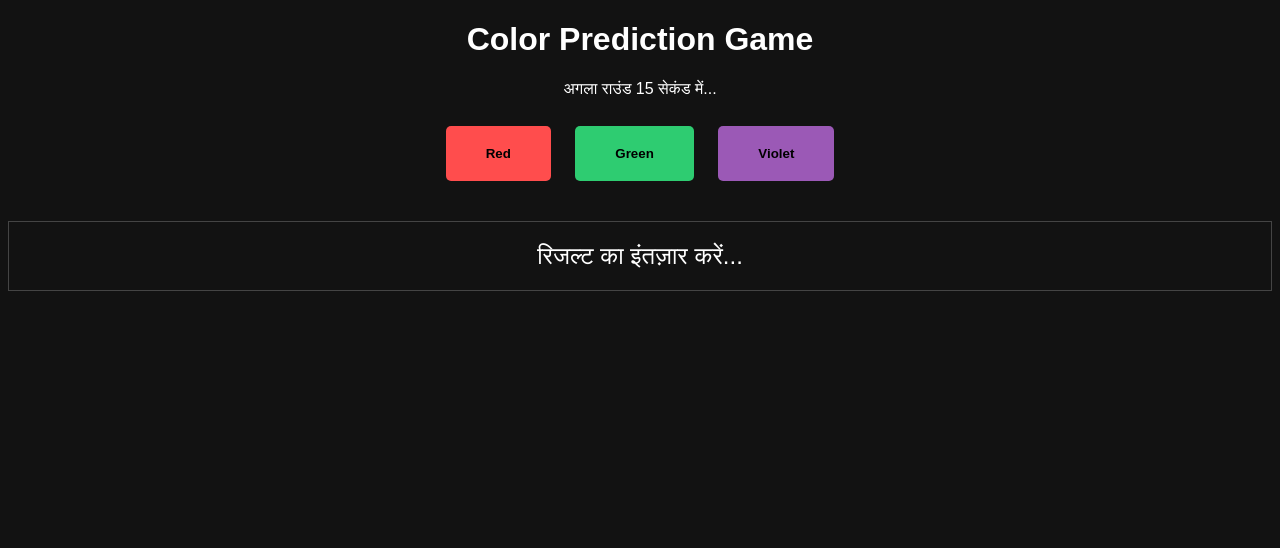
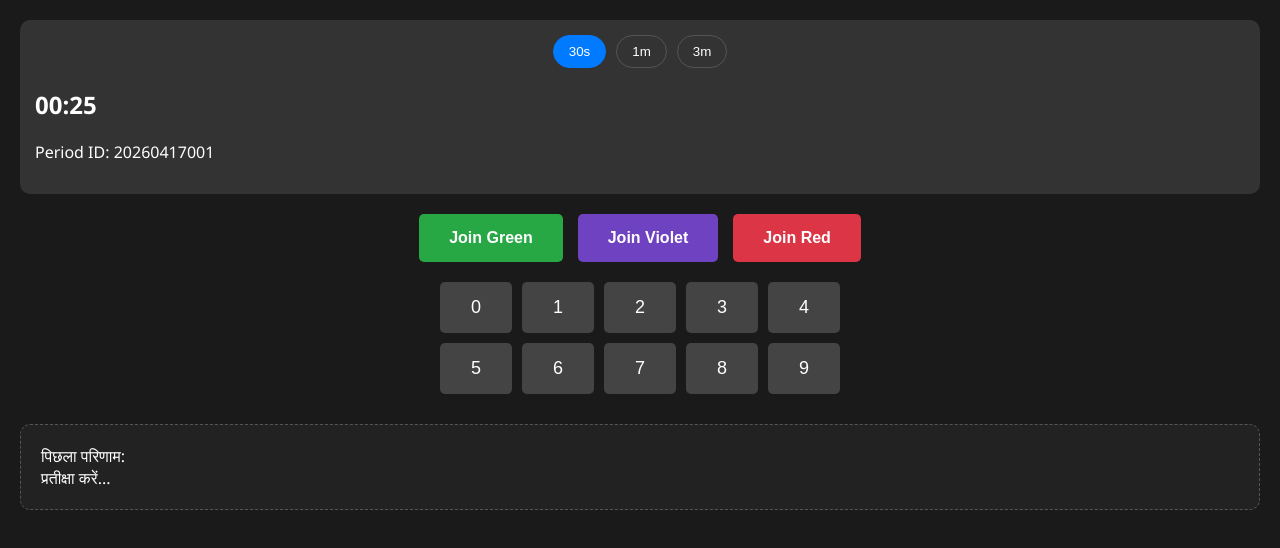
Before and after one commit to vikashjonwal2425-shiv/color-prediction-game, a plain HTML site: page index.html in a window 1280 px wide. Drawn offline with Linux system fonts and the light colour scheme.

Commit message:
Update index.html

```diff
--- a/index.html
+++ b/index.html
@@ -1,35 +1,83 @@
 <!DOCTYPE html>
-<html>
+<html lang="en">
 <head>
-    <title>Color Prediction</title>
+    <meta charset="UTF-8">
+    <meta name="viewport" content="width=device-width, initial-scale=1.0">
+    <title>Pro Color Prediction</title>
     <style>
-        body { background: #121212; color: white; text-align: center; font-family: sans-serif; }
-        .btn { padding: 20px 40px; margin: 10px; border: none; border-radius: 5px; cursor: pointer; font-weight: bold; }
-        .red { background: #ff4d4d; }
-        .green { background: #2ecc71; }
-        .violet { background: #9b59b6; }
-        #result { margin-top: 30px; font-size: 24px; padding: 20px; border: 1px solid #444; }
+        body { background: #1a1a1a; color: white; font-family: 'Segoe UI', sans-serif; margin: 0; padding: 20px; }
+        .timer-box { background: #333; padding: 15px; border-radius: 10px; margin-bottom: 20px; }
+        .modes { display: flex; justify-content: center; gap: 10px; margin-bottom: 20px; }
+        .mode-btn { padding: 8px 15px; border: 1px solid #555; background: none; color: white; cursor: pointer; border-radius: 20px; }
+        .mode-btn.active { background: #007bff; border-color: #007bff; }
+
+        .color-btns { display: flex; justify-content: center; gap: 15px; margin-bottom: 20px; }
+        .btn { padding: 15px 30px; border: none; border-radius: 5px; color: white; font-weight: bold; cursor: pointer; font-size: 16px; }
+        .green { background: #28a745; } .violet { background: #6f42c1; } .red { background: #dc3545; }
+
+        .numbers-grid { display: grid; grid-template-columns: repeat(5, 1fr); gap: 10px; max-width: 400px; margin: 0 auto; }
+        .num-btn { background: #444; border: none; color: white; padding: 15px; border-radius: 5px; cursor: pointer; font-size: 18px; }
+        .num-btn:hover { background: #555; }
+
+        #result-display { margin-top: 30px; padding: 20px; background: #222; border-radius: 10px; border: 1px dashed #555; }
+        .win-circle { width: 50px; height: 50px; border-radius: 50%; display: inline-block; margin-top: 10px; line-height: 50px; font-weight: bold; }
     </style>
 </head>
 <body>
-    <h1>Color Prediction Game</h1>
-    <div id="timer">अगला राउंड 15 सेकंड में...</div>
-    <br>
-    <button class="btn red">Red</button>
-    <button class="btn green">Green</button>
-    <button class="btn violet">Violet</button>
 
-    <div id="result">रिजल्ट का इंतज़ार करें...</div>
+    <div class="timer-box">
+        <div class="modes">
+            <button class="mode-btn active">30s</button>
+            <button class="mode-btn">1m</button>
+            <button class="mode-btn">3m</button>
+        </div>
+        <h2 id="time-left">00:30</h2>
+        <p>Period ID: 20260417001</p>
+    </div>
+
+    <div class="color-btns">
+        <button class="btn green">Join Green</button>
+        <button class="btn violet">Join Violet</button>
+        <button class="btn red">Join Red</button>
+    </div>
+
+    <div class="numbers-grid">
+        <button class="num-btn">0</button><button class="num-btn">1</button>
+        <button class="num-btn">2</button><button class="num-btn">3</button>
+        <button class="num-btn">4</button><button class="num-btn">5</button>
+        <button class="num-btn">6</button><button class="num-btn">7</button>
+        <button class="num-btn">8</button><button class="num-btn">9</button>
+    </div>
+
+    <div id="result-display">
+        <div>पिछला परिणाम:</div>
+        <div id="last-result">प्रतीक्षा करें...</div>
+    </div>
 
     <script>
-        async function getWinner() {
+        let timeLeft = 30;
+        const timerElement = document.getElementById('time-left');
+
+        function startTimer() {
+            setInterval(() => {
+                if(timeLeft <= 0) {
+                    fetchResult();
+                    timeLeft = 30;
+                }
+                timeLeft--;
+                let secs = timeLeft < 10 ? '0'+timeLeft : timeLeft;
+                timerElement.innerText = `00:${secs}`;
+            }, 1000);
+        }
+
+        async function fetchResult() {
             const res = await fetch('/api/result');
             const data = await res.json();
-            document.getElementById('result').innerHTML = "विजेता रंग: " + data.winning_color.toUpperCase();
-            document.getElementById('result').style.color = data.winning_color;
+            const lastResDiv = document.getElementById('last-result');
+            lastResDiv.innerHTML = `<div class="win-circle" style="background:${data.winning_color}">${data.winning_number}</div>`;
         }
-        // हर 15 सेकंड में रिजल्ट चेक करेगा
-        setInterval(getWinner, 15000);
+
+        startTimer();
     </script>
 </body>
 </html>
```
